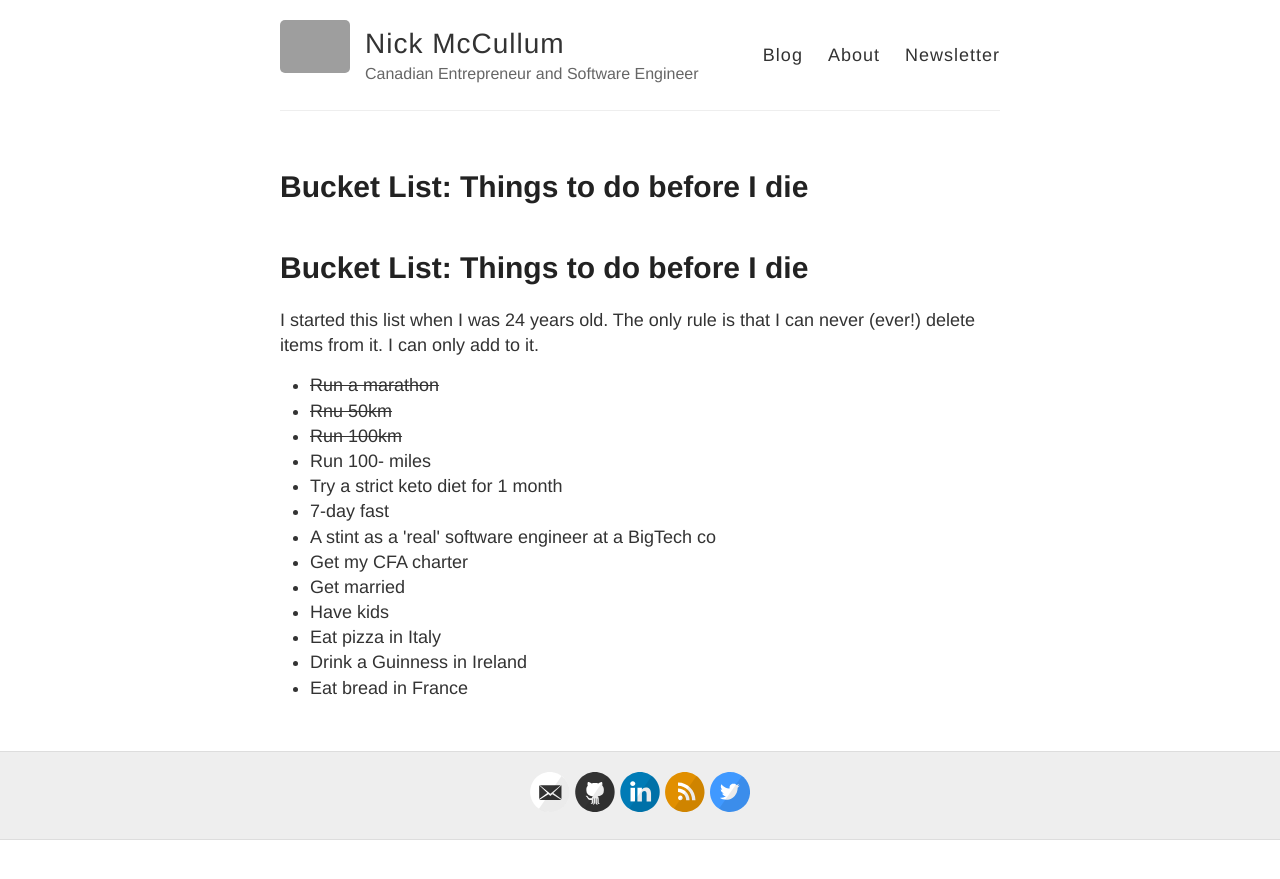
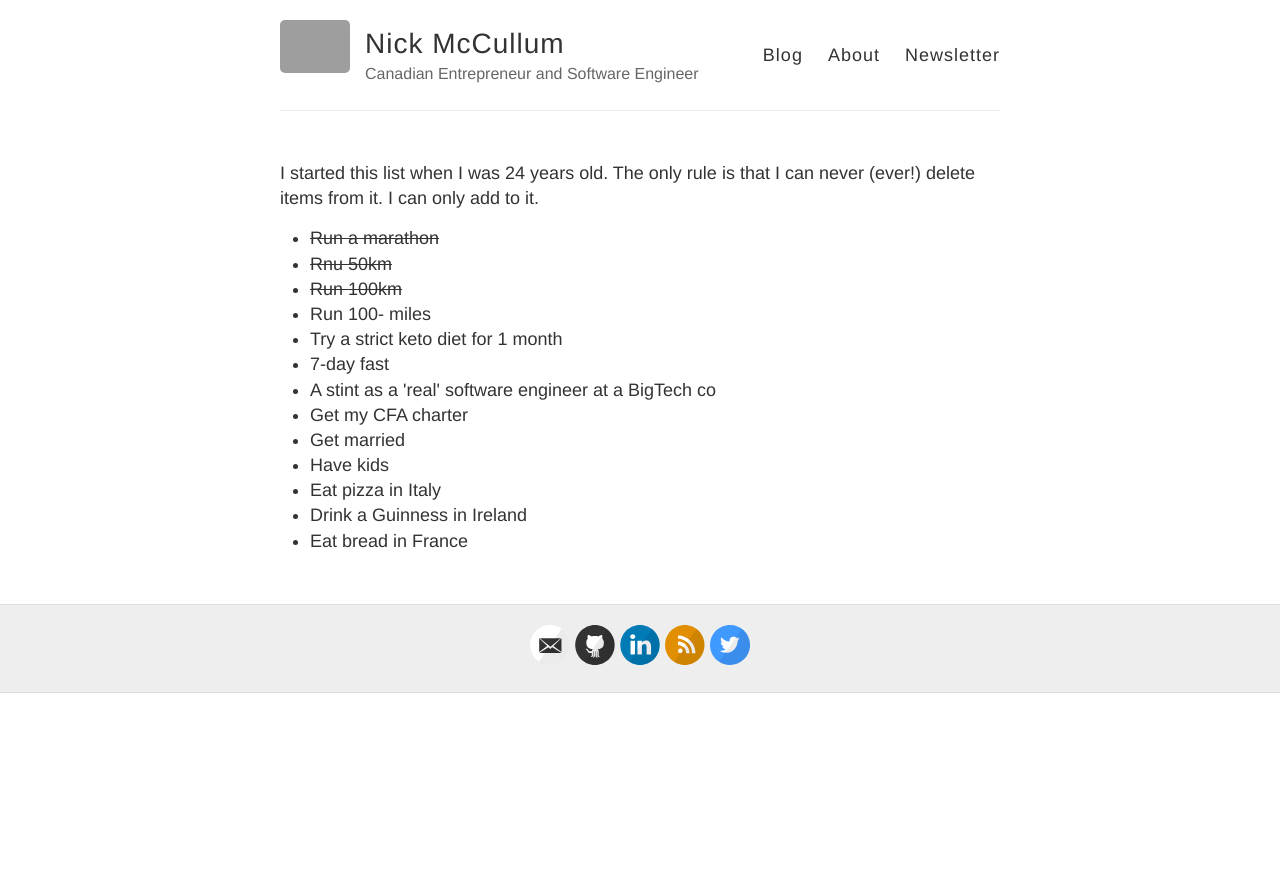
Before and after one commit to rosyberti/website, a Jekyll site: the page built from bucket-list.md, in a window 1280 px wide. Shown: the top 879 px of the page. Built offline with Jekyll 4.4.1, drawn with Linux system fonts in a browser that asks for light colours; our own code applies the rules of GitHub Pages for plain Markdown files; grey boxes are pictures that could not be loaded.

Commit message:
removed double header

```diff
--- a/bucket-list.md
+++ b/bucket-list.md
@@ -3,8 +3,6 @@
 title: Bucket List: Things to do before I die
 permalink: /bucket-list/
 ---
-
-# Bucket List: Things to do before I die
 
 <p>I started this list when I was 24 years old. The only rule is that I can never (ever!) delete items from it. I can only add to it.</p>
 
```
